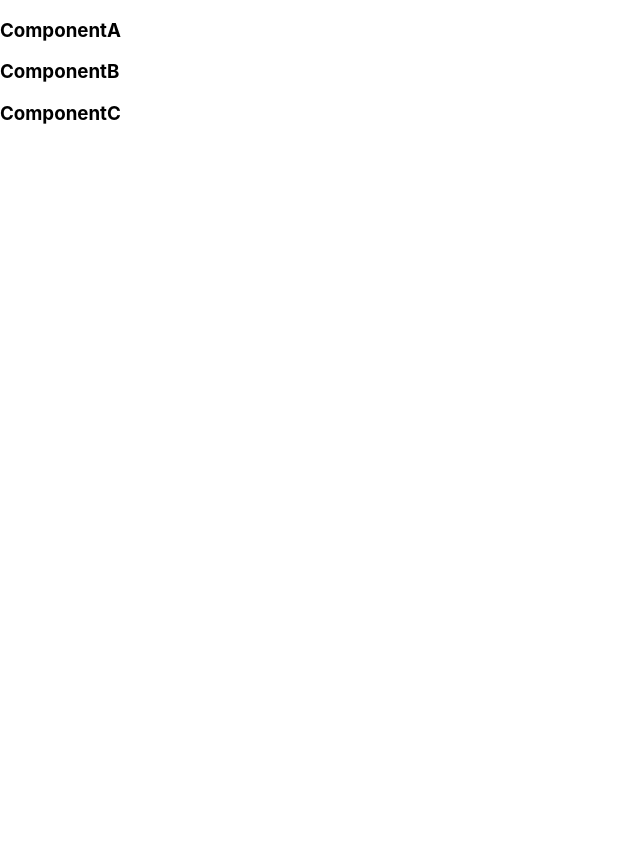
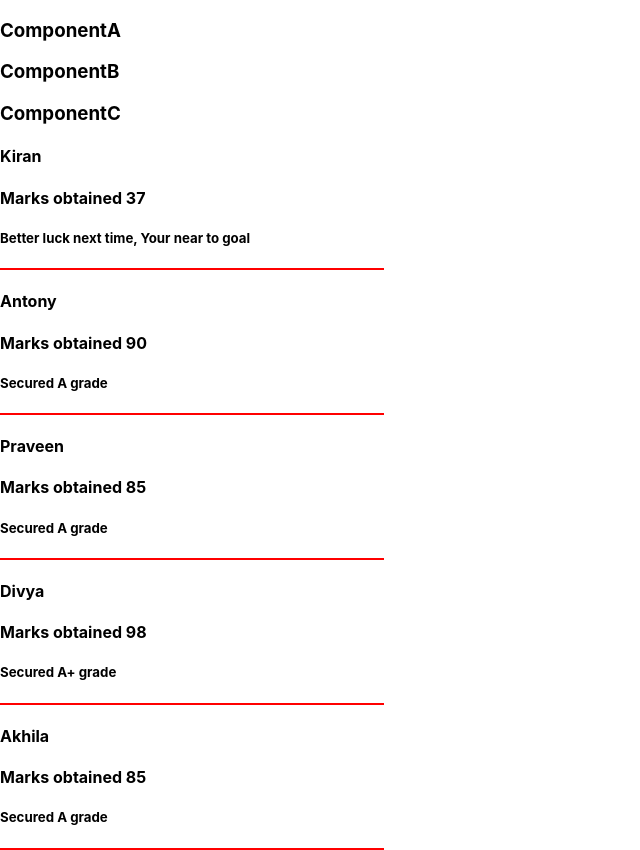
Before and after one commit to saiDev1999/React-Class-99R, a React (Create React App) app: page / in a window 1280 px wide. Shown: the whole page, without its empty margins (0-640 px from the left). Before the commit the page ends 800 px from the top, so only its background shows below. Built offline with nearby package versions, Linux system fonts and the light colour scheme.

Commit message:
list render and conditional render , key prop

```diff
--- a/src/App.js
+++ b/src/App.js
@@ -1,4 +1,5 @@
 import Devendra,{ComponentB as Sudheer,ComponentC} from "../src/components/funtional/exports-imports/export"
+import ConditionalRender from "./components/funtional/conditional-render";
 
 function App() {
   return (
@@ -7,7 +8,7 @@ function App() {
       <Sudheer/>
       <ComponentC/>
 
-
+     <ConditionalRender/>
 
 
     </div>
--- /dev/null
+++ b/src/components/funtional/conditional-render/index.js
@@ -0,0 +1,84 @@
+
+
+
+const ConditionalRender = () => {
+    let arryOfObjects = [
+        {
+            name: "Kiran",
+            marks: 37,
+            id:1
+        },
+        {
+            name: "Antony",
+            marks: 90,
+            id:2
+        }, {
+            name: "Praveen",
+            marks: 85,
+            id:3
+        },
+        {
+            name: "Divya",
+            marks: 98,
+            id:4
+        }, {
+            name: "Akhila",
+            marks: 85,
+            id:5
+        }
+    ]
+
+    return (
+        <div>
+            {
+                arryOfObjects.map((eachObject) => {
+                    const { marks, name , id} = eachObject
+                    return (
+                        <div key={id}  >
+                            <h4>{name}</h4>
+                            <h4>Marks obtained {marks}</h4>
+                            {
+
+                                marks > 90 ? <h5>Secured A+ grade</h5> : marks > 80 ? <h5>Secured A grade</h5> : marks > 60 ? <h5>Secured B+</h5> : marks > 40 ? <h5>Pass</h5> : <h5>Better luck next time, Your near to goal</h5>
+                            }
+                            <div style={{ width: "30%", height: 2, backgroundColor: "red" }} />
+
+                        </div>
+                    )
+                })
+            }
+
+
+
+
+
+
+
+        </div>
+
+    )
+}
+export default ConditionalRender
+
+
+// there are 2 ways to render the ui conditionally
+// 1. Ternary operator
+// condition ? statement1 : condition 2 ? statement 2: condition3 ?statement 3: statement 4
+// 2. logical and operator or short circuit operator
+
+
+// list rendering
+// to render the list we use map method
+// here map is used to iterate and return the jsx (which is responsible for ui)
+// while using map we will get warning
+// react-jsx-dev-runtime.development.js:87 Warning: Each child in a list should have a unique "key" prop.
+// This is optimization techni
+
+
+
+// Tasks :
+// 1. Repeat the class
+// 2. Read the import and export documentation with practice
+// 3. Importing and Exporting Components documentation with practice
+// 4. Rendering Lists documentation with practice
+// 5. Conditional Rendering documentation with practice
```
